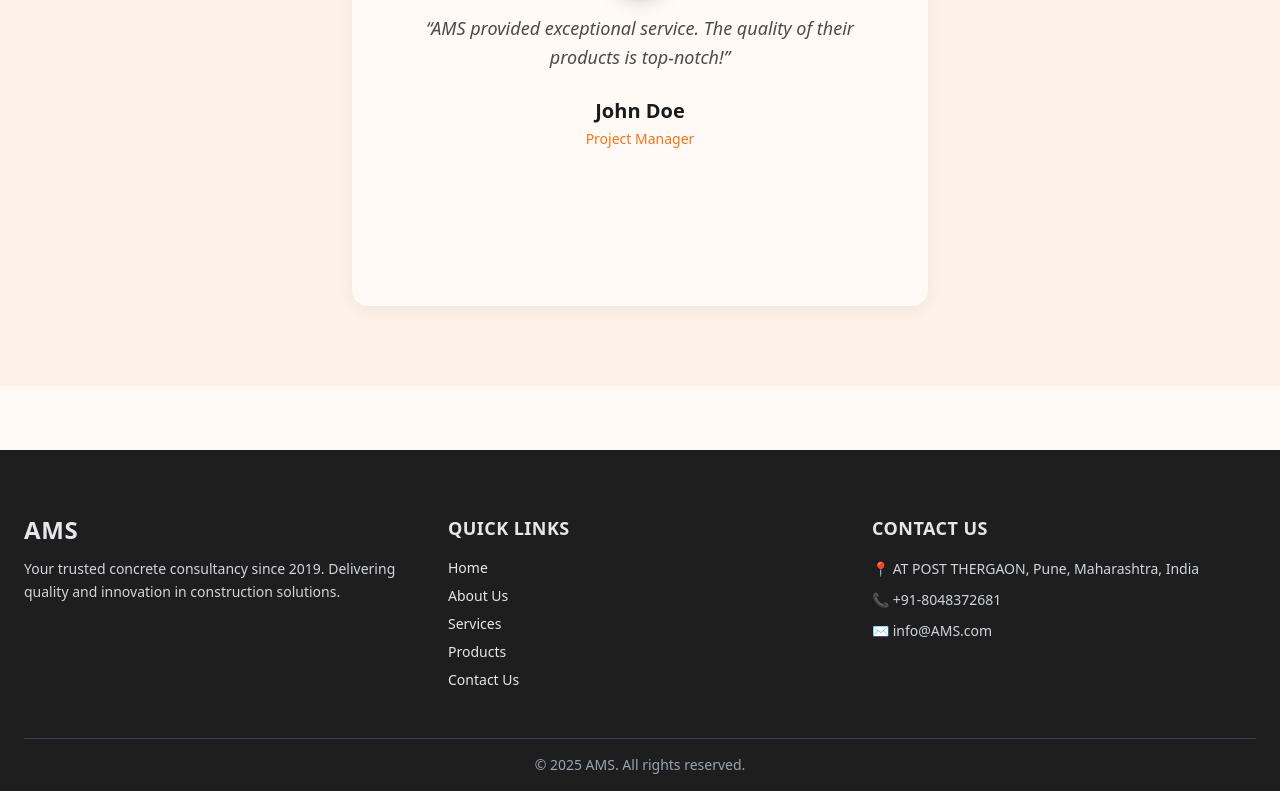
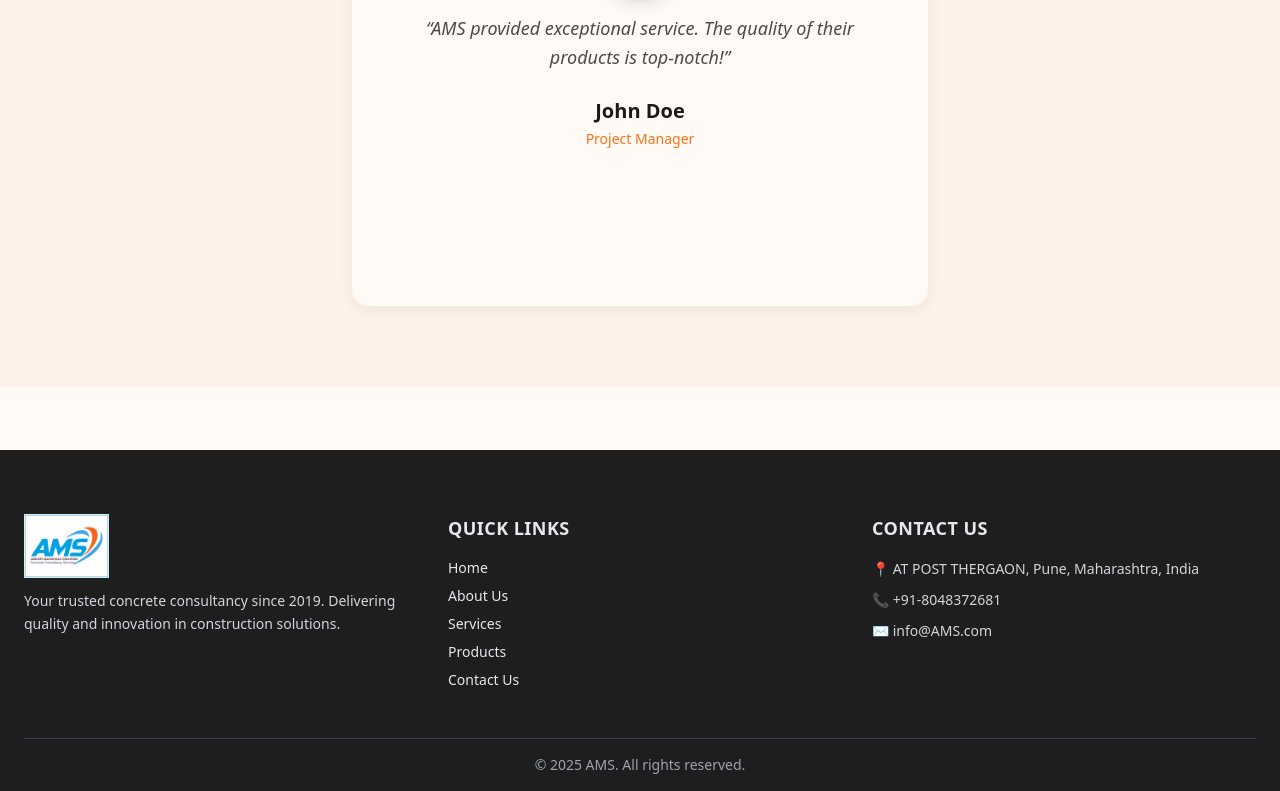
Before and after one commit to VinayakBhoir/ams, a React (Vite) app: page / in a window 1280 px wide. Shown: the part 4568-5359 px from the top of the page. Built offline with nearby package versions, Linux system fonts and the light colour scheme.

Commit message:
logo on footer

```diff
--- a/src/components/Footer.jsx
+++ b/src/components/Footer.jsx
@@ -1,18 +1,24 @@
 import React from "react";
 import { Link } from "react-router-dom";
 import { motion } from "framer-motion";
+import logo from "../assets/images/logo.jpg"; // ✅ Import logo image
 
 const Footer = () => {
   return (
     <footer className="bg-[var(--color-secondary)] text-gray-200 pt-16 px-6">
       <div className="max-w-7xl mx-auto grid grid-cols-1 md:grid-cols-3 gap-10 pb-12">
         {/* Logo and Tagline */}
-        <div>
-          <h3 className="text-2xl font-extrabold text-white mb-3 tracking-wide">
-            AMS
-          </h3>
+        <div className="flex flex-col items-start">
+          {/* ✅ Logo */}
+          <img
+            src={logo}
+            alt="AMS Logo"
+            className="h-16 w-auto mb-3 object-contain"
+            loading="lazy"
+          />
           <p className="text-sm leading-relaxed text-gray-300">
-            Your trusted concrete consultancy since 2019. Delivering quality and innovation in construction solutions.
+            Your trusted concrete consultancy since 2019. Delivering quality and
+            innovation in construction solutions.
           </p>
         </div>
 
```
